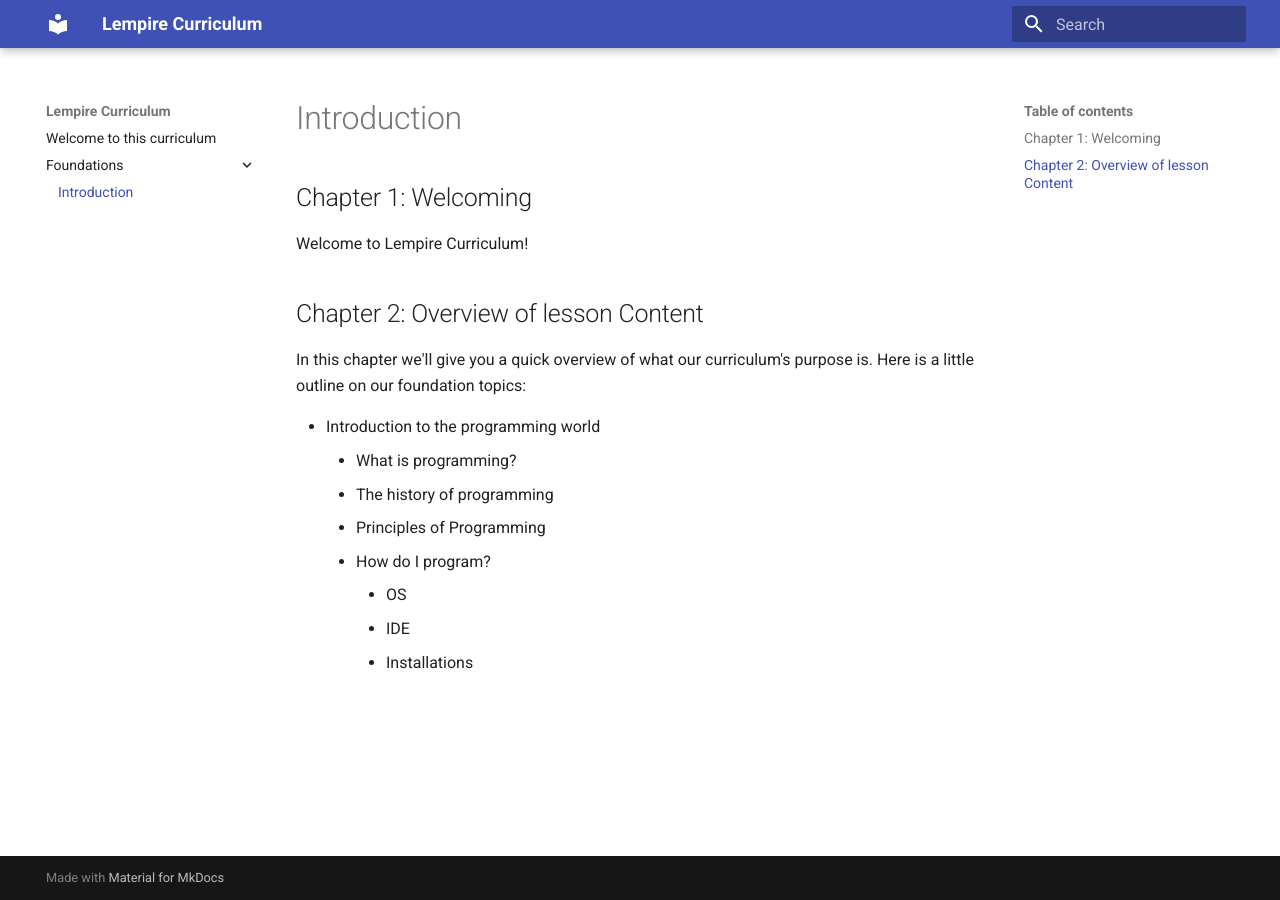
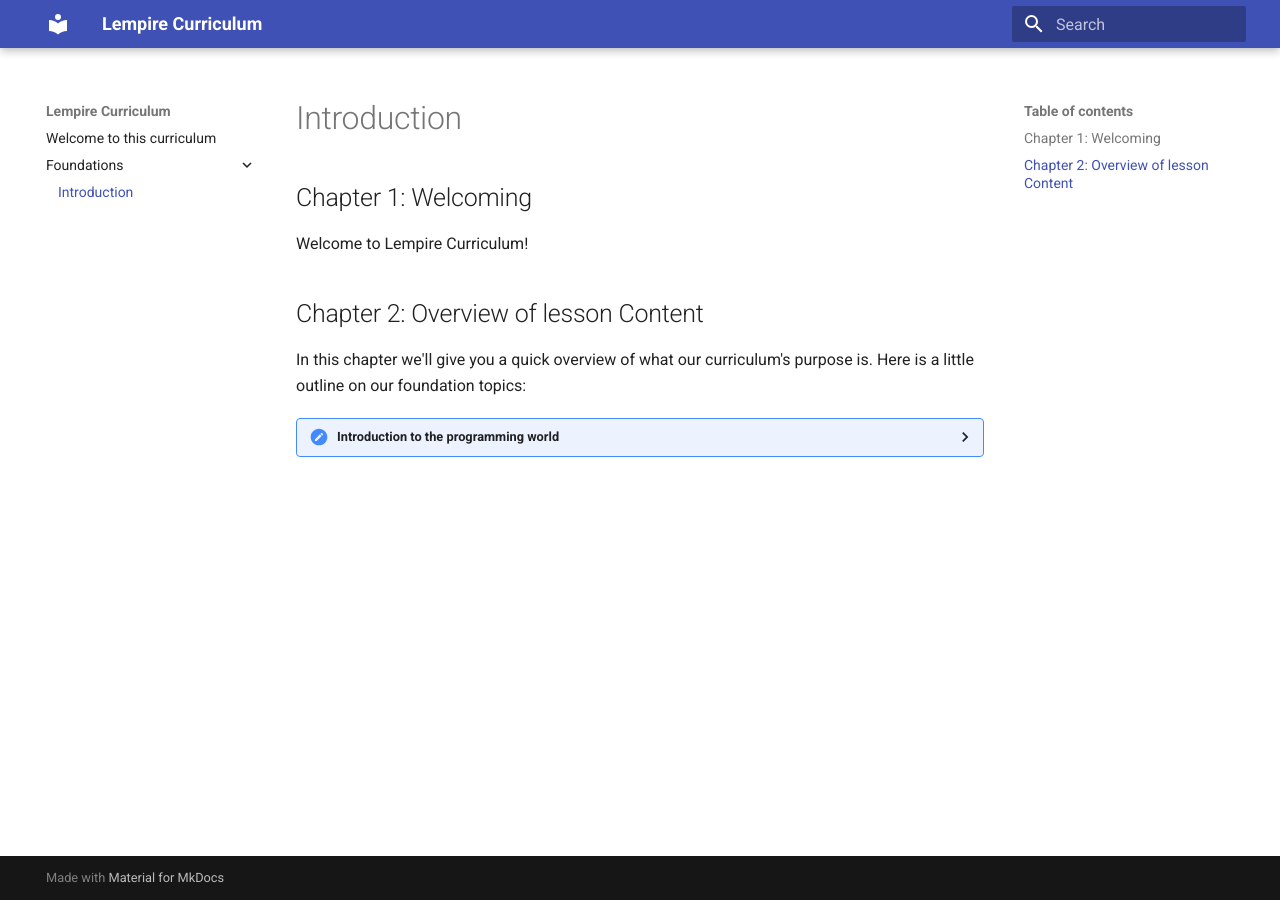
Before and after one commit to djblackberry64/Lempire-curriculum, an MkDocs documentation site: the page built from docs/foundations/intro.md, in a window 1280 px wide. Built offline with MkDocs 1.6.1 and Material for MkDocs 9.7.7, drawn with Linux system fonts in a browser that asks for light colours.

Commit message:
Add collapsable functionality to the overview

```diff
--- a/docs/foundations/intro.md
+++ b/docs/foundations/intro.md
@@ -9,19 +9,18 @@ Welcome to Lempire Curriculum!
 In this chapter we'll give you a quick overview of what our curriculum's purpose is.
 Here is a little outline on our foundation topics:
 
-<ul>
-  <li>Introduction to the programming world
+<details>
+  <summary>Introduction to the programming world</summary>
     <ul>
       <li>What is programming?</li>
       <li>The history of programming</li>
       <li>Principles of Programming</li>
-      <li>How do I program?
+      <li><details><summary>How do I program?</summary>
         <ul>
           <li>OS</li>
           <li>IDE</li>
           <li>Installations</li>
         </ul>
-      </li>
+      </details></li>
     </ul>
-  </li>
-</ul>
+</details>
```
